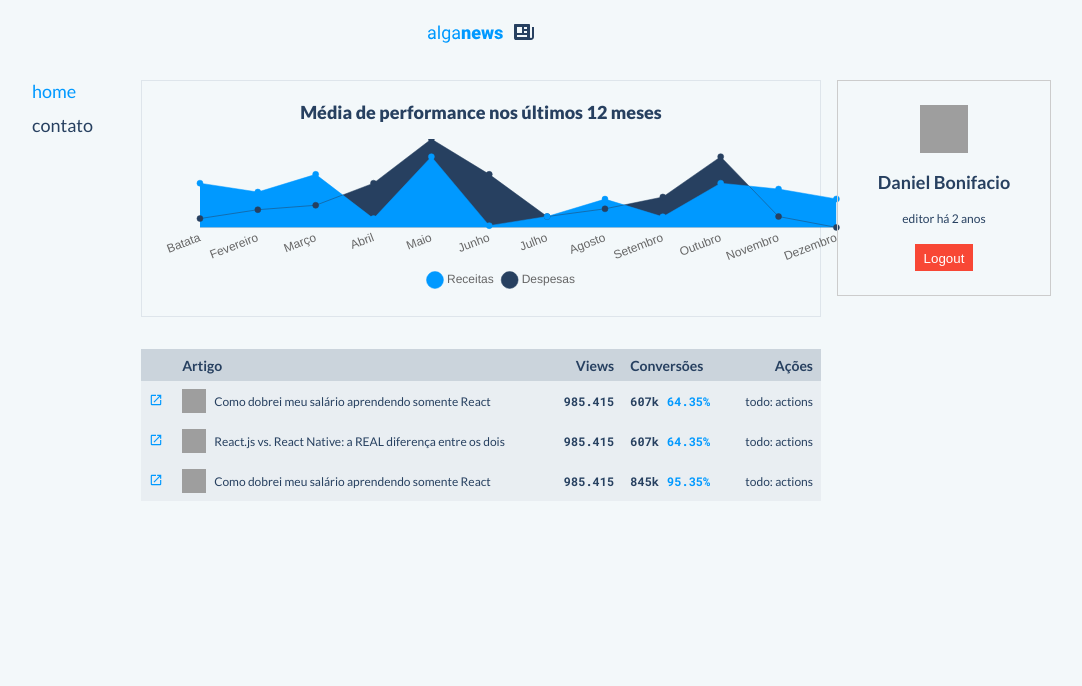
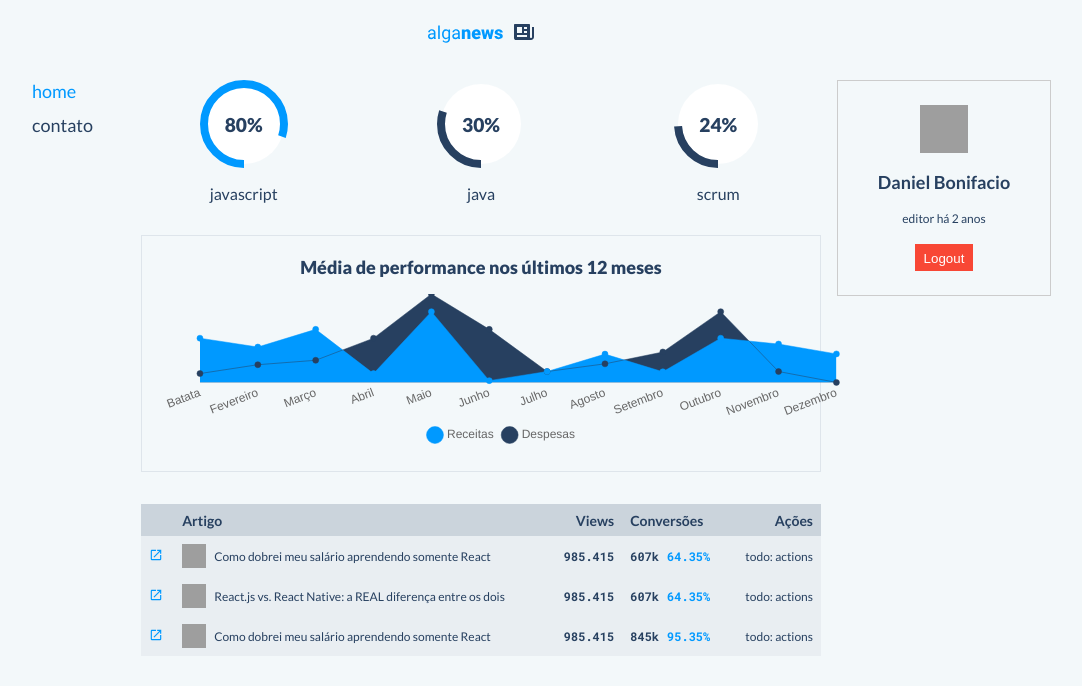
Before and after one commit to dvsilva/algaworks-especialista-react, a React (Create React App) app in the folder projetos/section_6/alganews-cms/: page / in a window 1280 px wide. Shown: the top 686 px of the page, without its empty margins (159-1241 px from the left). Built offline with nearby package versions, Linux system fonts and the light colour scheme; grey boxes are pictures that could not be loaded.

Commit message:
aula 6.8

```diff
--- a/projetos/section_6/alganews-cms/src/app/features/UserMetrics.tsx
+++ b/projetos/section_6/alganews-cms/src/app/features/UserPerformance.tsx
@@ -24,7 +24,7 @@ const FAKE_DATA = {
   ]
 }
 
-export default function UserMetrics () {
+export default function UserPerformance () {
   return <Chart
     title="Média de performance nos últimos 12 meses"
     data={FAKE_DATA}
--- /dev/null
+++ b/projetos/section_6/alganews-cms/src/app/features/UserTopTags.tsx
@@ -0,0 +1,16 @@
+import styled from "styled-components";
+import CircleChart from "../components/CircleChart";
+
+export default function UserTopTags () {
+  return <UserTopTagsWrapper>
+    <CircleChart progress={80} size={88} caption={'JavaScript'} theme="primary" />
+    <CircleChart progress={30} size={88} caption={'Java'} />
+    <CircleChart progress={24} size={88} caption={'Scrum'} />
+  </UserTopTagsWrapper>
+}
+
+const UserTopTagsWrapper = styled.div`
+  display: grid;
+  grid-template-columns: repeat(3, 1fr);
+  gap: 32px;
+`
--- a/projetos/section_6/alganews-cms/src/app/views/Home.view.tsx
+++ b/projetos/section_6/alganews-cms/src/app/views/Home.view.tsx
@@ -1,13 +1,15 @@
 import usePageTitle from "../../core/hooks/usePageTitle"
 import PostList from "../features/PostsList"
-import UserMetrics from "../features/UserMetrics"
+import UserPerformance from "../features/UserPerformance"
+import UserTopTags from "../features/UserTopTags"
 import DefaultLayout from "../layouts/Default"
 
 export default function Home () {
   usePageTitle('Home')
 
   return <DefaultLayout>
-    <UserMetrics />
+    <UserTopTags />
+    <UserPerformance />
     <PostList />
   </DefaultLayout>
 }
```
